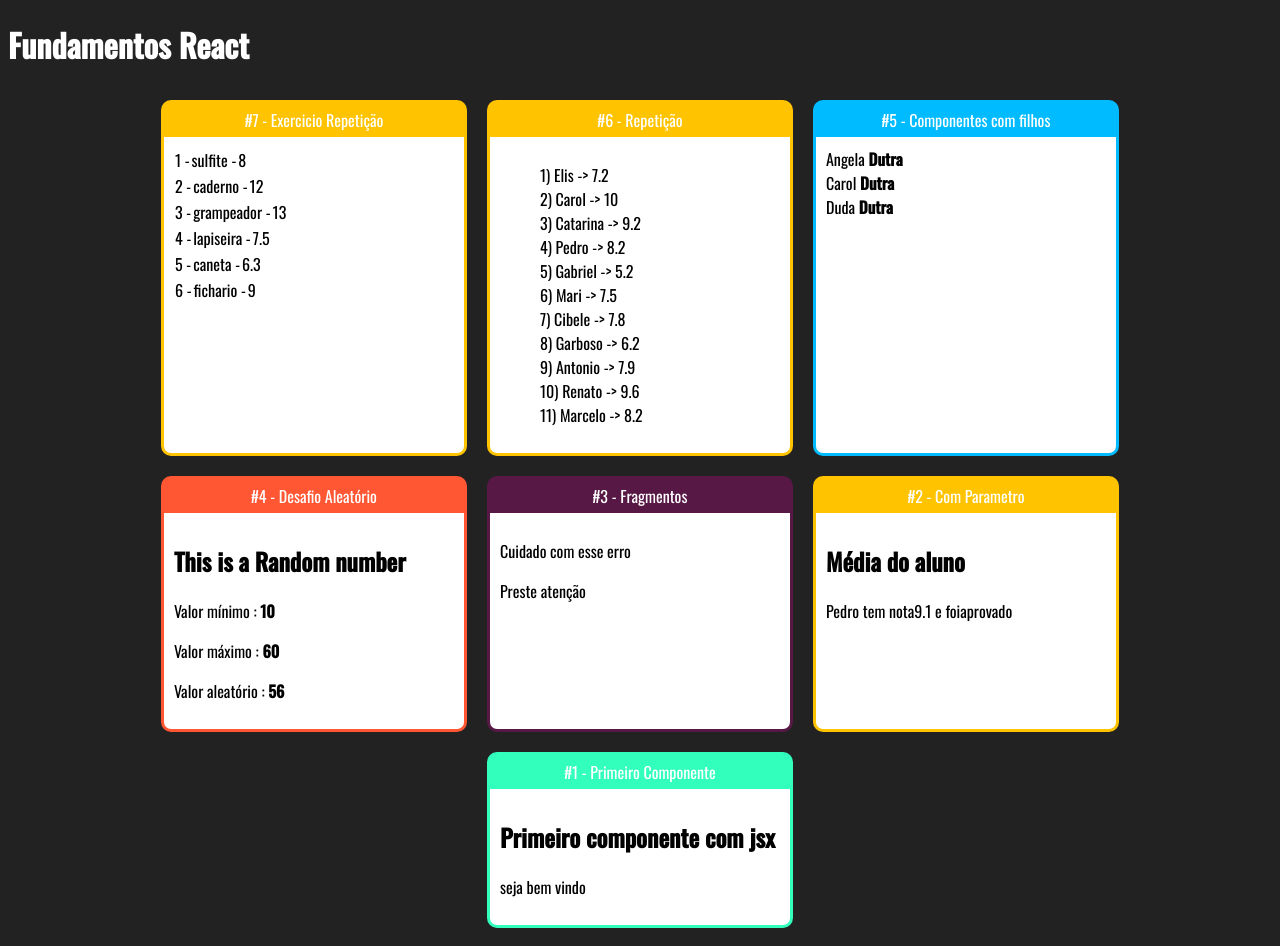
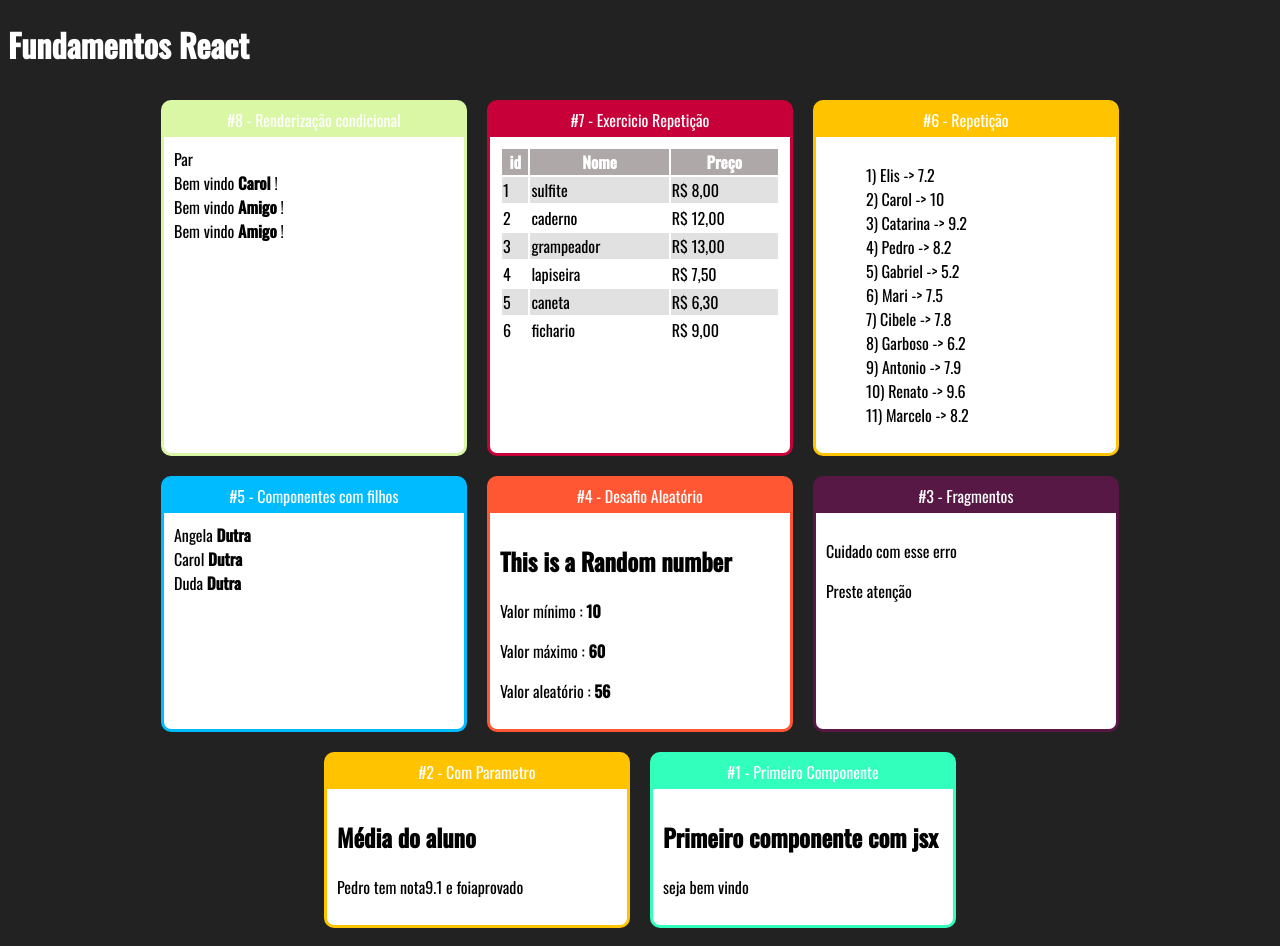
Before and after one commit to carolinadutras/udemy-react-redux, a React (Create React App) app in the folder fundamentos-react/: page / in a window 1280 px wide. Built offline with nearby package versions, Linux system fonts and the light colour scheme.

Commit message:
second part of conditional render

```diff
--- a/fundamentos-react/src/App.jsx
+++ b/fundamentos-react/src/App.jsx
@@ -1,5 +1,7 @@
 import React from "react";
 import "./App.css";
+import UsuarioInfo from './components/condicional/UsuarioInfo';
+import ParOuImpar from './components/condicional/ParOuImpar'
 import TabelaProdutos from "./components/repeticao/TabelaProdutos";
 import ListaAlunos from "./components/repeticao/ListaAlunos";
 import Primeiro from "./components/basicos/Primeiro";
@@ -15,7 +17,16 @@ export default function App(props) {
     <div className="App">
       <h1>Fundamentos React</h1>
       <div className="Cards">
-      <Card titulo=" #7 - Exercicio Repetição  " color="#FFC300">
+
+      <Card titulo=" #8 - Renderização condicional  " color="#DAF7A6">
+          <ParOuImpar numero ={22}> </ParOuImpar>
+        <UsuarioInfo usuario ={{name: 'Carol'}}/>
+        <UsuarioInfo usuario ={{email: 'Carol@carol.com'}}/>
+        <UsuarioInfo usuario ={{}}/>
+
+        </Card>
+
+      <Card titulo=" #7 - Exercicio Repetição  " color="#C70039">
           <TabelaProdutos />
         </Card>
         <Card titulo=" #6 - Repetição " color="#FFC300">
--- /dev/null
+++ b/fundamentos-react/src/components/condicional/If.js
@@ -0,0 +1,10 @@
+
+
+export default props => {
+    if (props.test){
+        return props.children
+    }else {
+        return false
+    }
+
+}
--- /dev/null
+++ b/fundamentos-react/src/components/condicional/ParOuImpar.jsx
@@ -0,0 +1,10 @@
+import React from "react";
+
+export default (props) => {
+  const isPar = props.numero % 2 === 0;
+  return (
+  <div>
+    {isPar ? <span>Par</span> :
+    <span>Ímpar</span>}
+    </div>);
+};
--- /dev/null
+++ b/fundamentos-react/src/components/condicional/UsuarioInfo.jsx
@@ -0,0 +1,19 @@
+import React from 'react';
+import If from './If'
+
+export default props =>{
+
+    const usuario = props.usuario || {}
+
+    return(
+        <div>
+            <If test = {usuario && usuario.name}>
+            Bem vindo <strong> {usuario.name} </strong>!
+            </If>
+
+            <If test = {!usuario || !usuario.name}>
+            Bem vindo <strong> Amigo </strong>!
+            </If>
+        </div>
+    )
+}
--- /dev/null
+++ b/fundamentos-react/src/components/repeticao/TabelaProdutos.css
@@ -0,0 +1,17 @@
+.TabelaProdutos table{
+    width:100%;
+}
+
+.TabelaProdutos th{
+    background-color: rgba(155, 147, 147, 0.8);
+    color: white;
+}
+
+.TabelaProdutos .Par{
+    background-color: #dddd;
+}
+
+
+.TabelaProdutos .Impar{
+    background-color: #cccc;
+}
--- a/fundamentos-react/src/components/repeticao/TabelaProdutos.jsx
+++ b/fundamentos-react/src/components/repeticao/TabelaProdutos.jsx
@@ -1,29 +1,35 @@
-import React from 'react';
-import produtos from '../../data/produto';
+import React from "react";
+import "./TabelaProdutos.css";
+import produtos from "../../data/produto";
 
-export default (props)=>{
-
-const renderLista = produtos.map((produto)=>{
-return(<div>
-
-<tr key={produto.id} style={{border:'solid 1px '}}>
-<td >
-{produto.id} -
-</td>
-<td>
-{produto.nome} -
-</td>
-<td>
-{produto.preco}
-</td>
-</tr>
-
-</div>)
-})
-return(
-    <div>
-        {renderLista}
+export default (props) => {
+  const renderLista = produtos.map((produto, i) => {
+    return (
+      <tr className={i % 2 == 0 ? "Par" : ""} key={produto.id}>
+        <td>{produto.id} </td>
+        <td>{produto.nome} </td>
+        <td>R$ {produto.preco.toFixed(2).replace(".", ",")}</td>
+      </tr>
+    );
+  });
+  return (
+    <div className="TabelaProdutos">
+        <table>
+      <thead>
+        <tr>
+          <th>
+            <strong>id </strong>
+          </th>
+          <th>
+            <strong>Nome </strong>
+          </th>
+          <th>
+            <strong>Preço </strong>
+          </th>
+        </tr>
+      </thead>
+      <tbody>{renderLista}</tbody>
+      </table>
     </div>
-
-)
-}
+  );
+};
```
